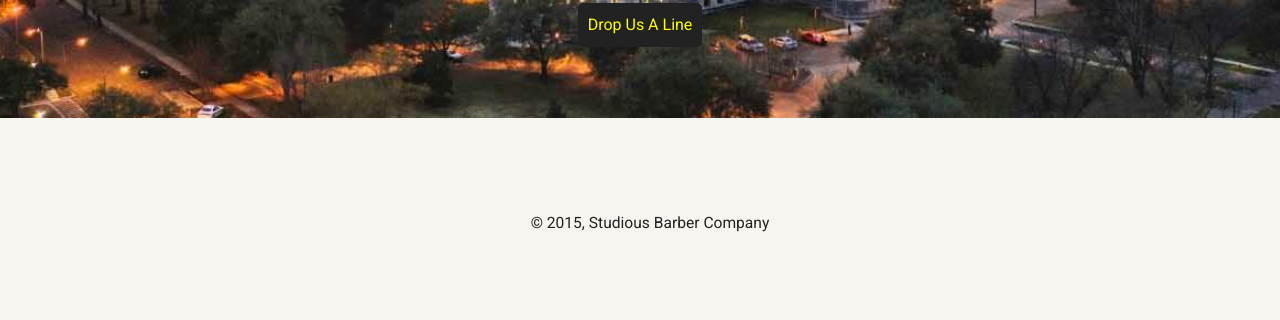
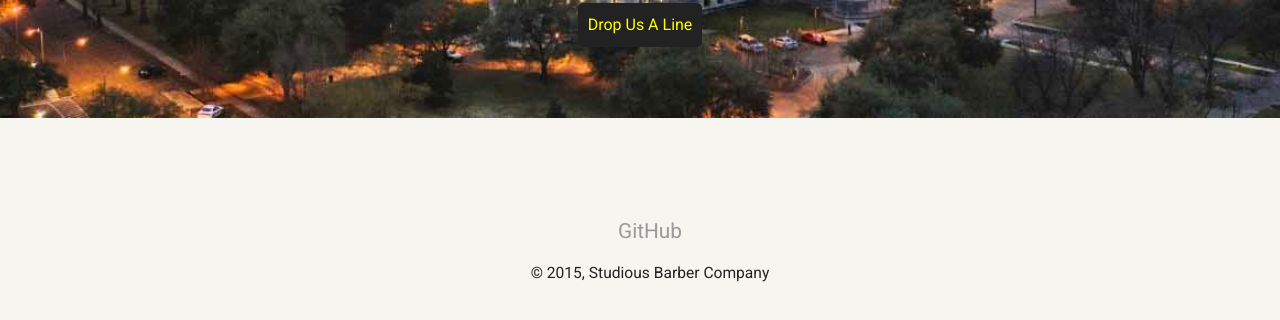
Before and after one commit to gaddisfredrick/techdegree-project-1, a plain HTML site: page pages/contact.html in a window 1280 px wide. Shown: the part 352-672 px from the top of the page. Drawn offline with Linux system fonts and the light colour scheme; a web font is replaced by a local one.

Commit message:
Updated GitHub Link

```diff
--- a/pages/contact.html
+++ b/pages/contact.html
@@ -31,7 +31,8 @@
 
     </main>
     <footer>
-        <p class="copyright">&copy; 2015, Studious Barber Company</p>
-      </footer>
+      <p><a href="https://github.com/gaddisfredrick">GitHub</a></p>
+      <p class="copyright">&copy; 2015, Studious Barber Company</p>
+    </footer>
     </body>
     </html>
```
Also changed, not shown: index.html (+1 -0 lines), pages/booking.html (+1 -0 lines), pages/gallery.html (+1 -0 lines), pages/services.html (+1 -0 lines).
